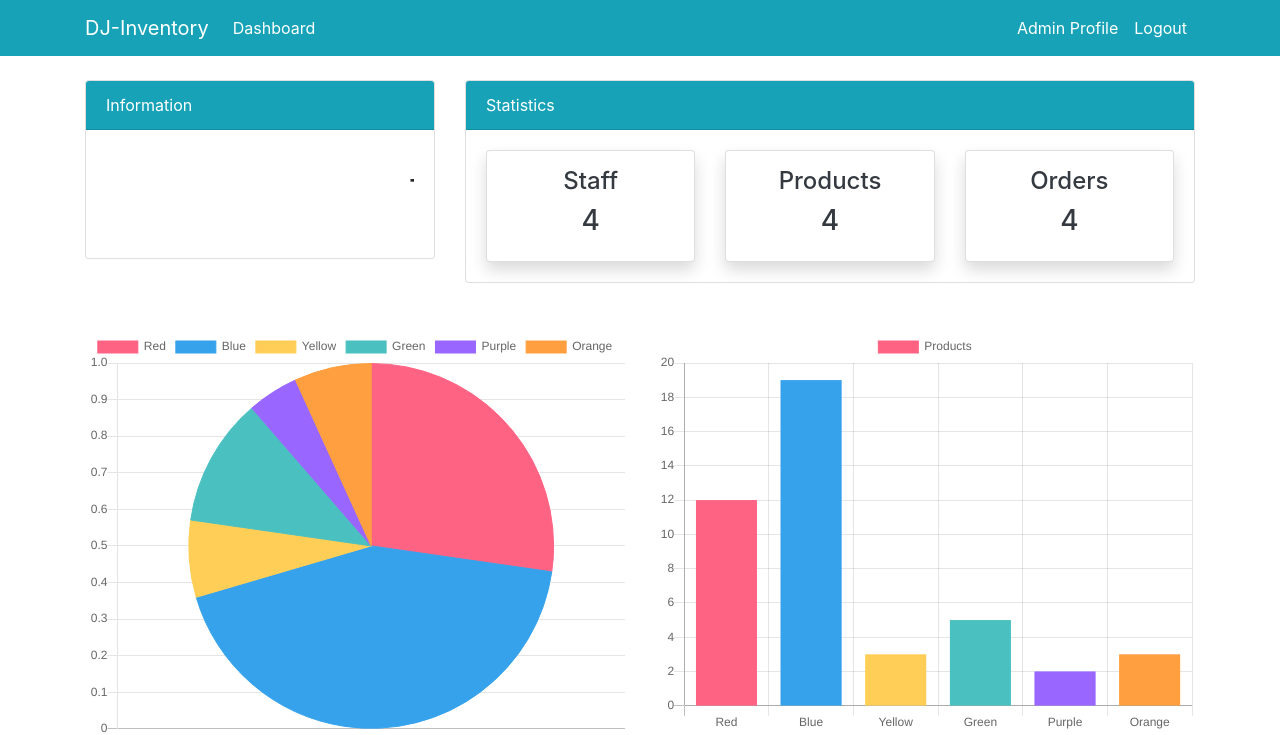
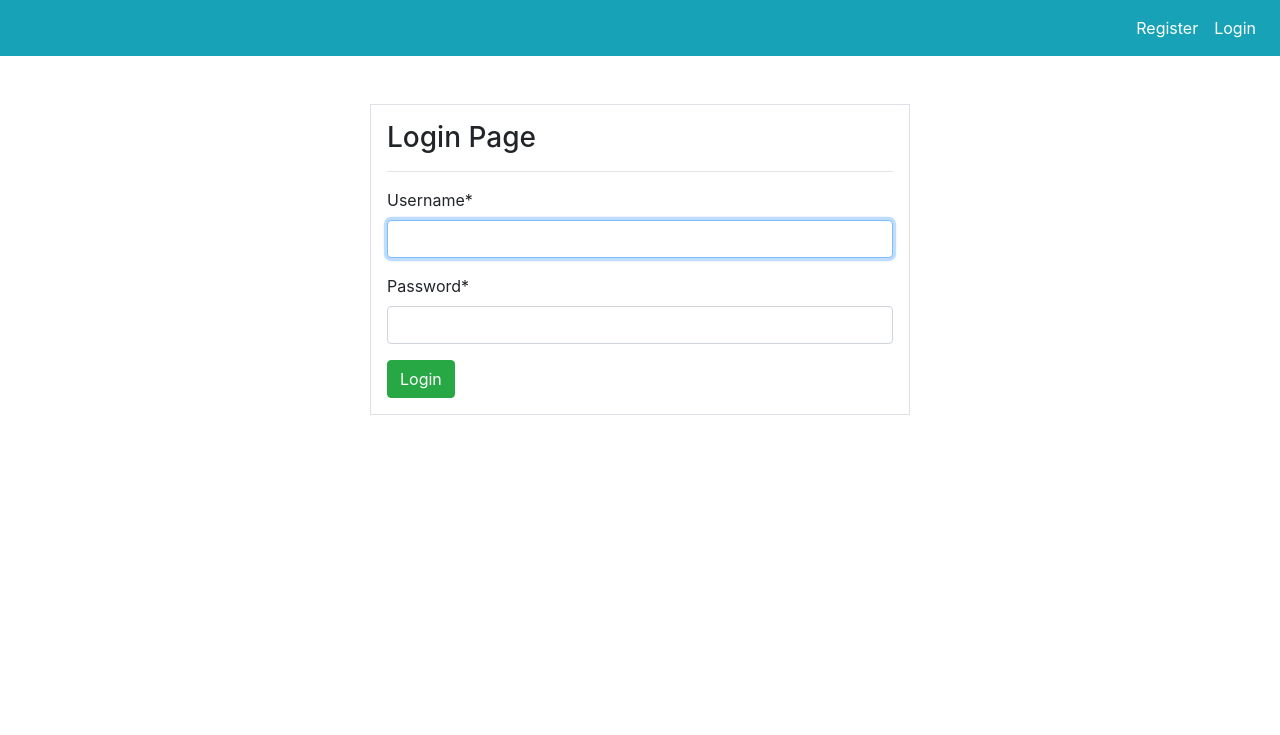
Before and after one commit to prashanth-nakka/Dashboard, a Django app: page / in a window 1280 px wide. Shown: the top 735 px of the page. Run offline with Django 3.2, Linux system fonts and the light colour scheme; some libraries are stand-ins or nearby versions.

Commit message:
Login and Logout Process

```diff
--- a/inventory/dashboard/templates/partials/nav.html
+++ b/inventory/dashboard/templates/partials/nav.html
@@ -1,4 +1,5 @@
 <nav class="navbar navbar-expand-lg navbar-info bg-info">
+  {% if user.is_authenticated %}
   <div class="container">
     <a class="navbar-brand text-white" href="{% url 'dashboard-home' %}">DJ-Inventory</a>
     <button
@@ -28,9 +29,21 @@
           >
         </li>
         <li class="nav-item">
-          <a class="nav-link text-white" href="#">Logout</a>
+          <a class="nav-link text-white" href="{% url 'user-logout' %}">Logout</a>
         </li>
       </ul>
+      {% else %}
+      <ul class="navbar-nav ml-auto">
+        <li class="nav-item active">
+          <a class="nav-link text-white" href="{% url 'user-register' %}"
+            >Register<span class="sr-only">(current)</span></a
+          >
+        </li>
+        <li class="nav-item">
+          <a class="nav-link text-white" href="{% url 'user-login' %}">Login</a>
+        </li>
+      </ul>
+      {% endif %}
     </div>
   </div>
 </nav>
--- a/inventory/dashboard/urls.py
+++ b/inventory/dashboard/urls.py
@@ -1,7 +1,7 @@
 from django.urls import path
 from . import views
 urlpatterns = [
-    path('', views.home, name='dashboard-home'),
+    path('dashboard/', views.home, name='dashboard-home'),
     path('staff/', views.staff, name='dashboard-staff'),
     path('products/', views.product, name='dashboard-products'),
     path('orders/', views.orders, name='dashboard-orders'),
--- a/inventory/inventory/settings.py
+++ b/inventory/inventory/settings.py
@@ -109,3 +109,5 @@ USE_TZ = True
 # https://docs.djangoproject.com/en/2.1/howto/static-files/
 
 STATIC_URL = '/static/'
+
+LOGIN_REDIRECT_URL = 'dashboard-home'
--- a/inventory/inventory/urls.py
+++ b/inventory/inventory/urls.py
@@ -1,8 +1,12 @@
 from django.contrib import admin
 from django.urls import path, include
 from user import views as user_view
+from django.contrib.auth import views as auth_views
 urlpatterns = [
     path('admin/', admin.site.urls),
-    path('', include('dashboard.urls')),
+    path('dashboard/', include('dashboard.urls')),
     path('register/', user_view.register, name='user-register'),
+    path('', auth_views.LoginView.as_view(template_name='user/login.html'),
+         name='user-login'),
+    path('logout/', auth_views.LogoutView.as_view(template_name='user/logout.html'), name='user-logout'),
 ]
--- a/inventory/user/forms.py
+++ b/inventory/user/forms.py
@@ -1,7 +1,6 @@
 from django import forms
 from django.contrib.auth.models import User
 from django.contrib.auth.forms import UserCreationForm
-
 
 class CreateUSerForm(UserCreationForm):
     email = forms.EmailField()
--- a/inventory/user/templates/user/login.html
+++ b/inventory/user/templates/user/login.html
@@ -0,0 +1,21 @@
+{% extends 'partials/base.html' %}
+{% block title %}Login - User Login Page {% endblock title %}
+{% load crispy_forms_tags %}
+
+{% block content %}
+<div class="container">
+    <div class="row mt-5">
+        <div class="col-md-6 offset-md-3">
+            <div class="border p-3 bg-white ">
+                <h3>Login Page</h3>
+                <hr>
+                <form action="" method="POST">
+                    {% csrf_token %}
+                    {{ form|crispy }}
+                    <input type="submit" class="btn btn-success" name="" id="" value="Login">
+                </form>
+            </div>
+        </div>
+    </div>
+</div>
+{% endblock content %}
--- a/inventory/user/views.py
+++ b/inventory/user/views.py
@@ -8,7 +8,7 @@ def register(request):
         form = CreateUSerForm(request.POST)
         if form.is_valid():
             form.save()
-            return redirect('dashboard-home')
+            return redirect('user-login')
     else:
         form = CreateUSerForm()
     context = {
```
Also changed, not shown: inventory/user/templates/user/logout.html (+23 -0 lines), inventory/db.sqlite3.
